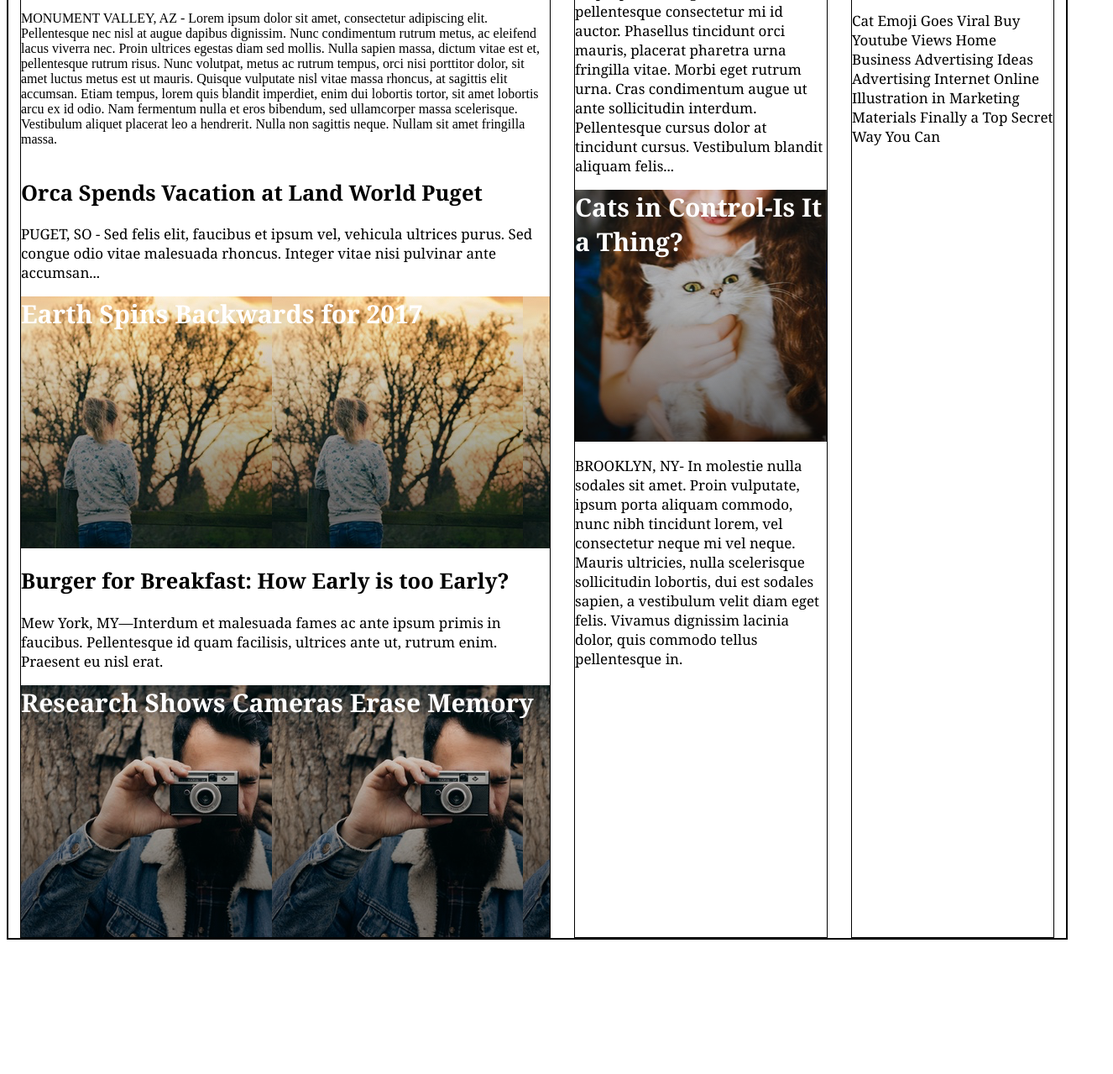
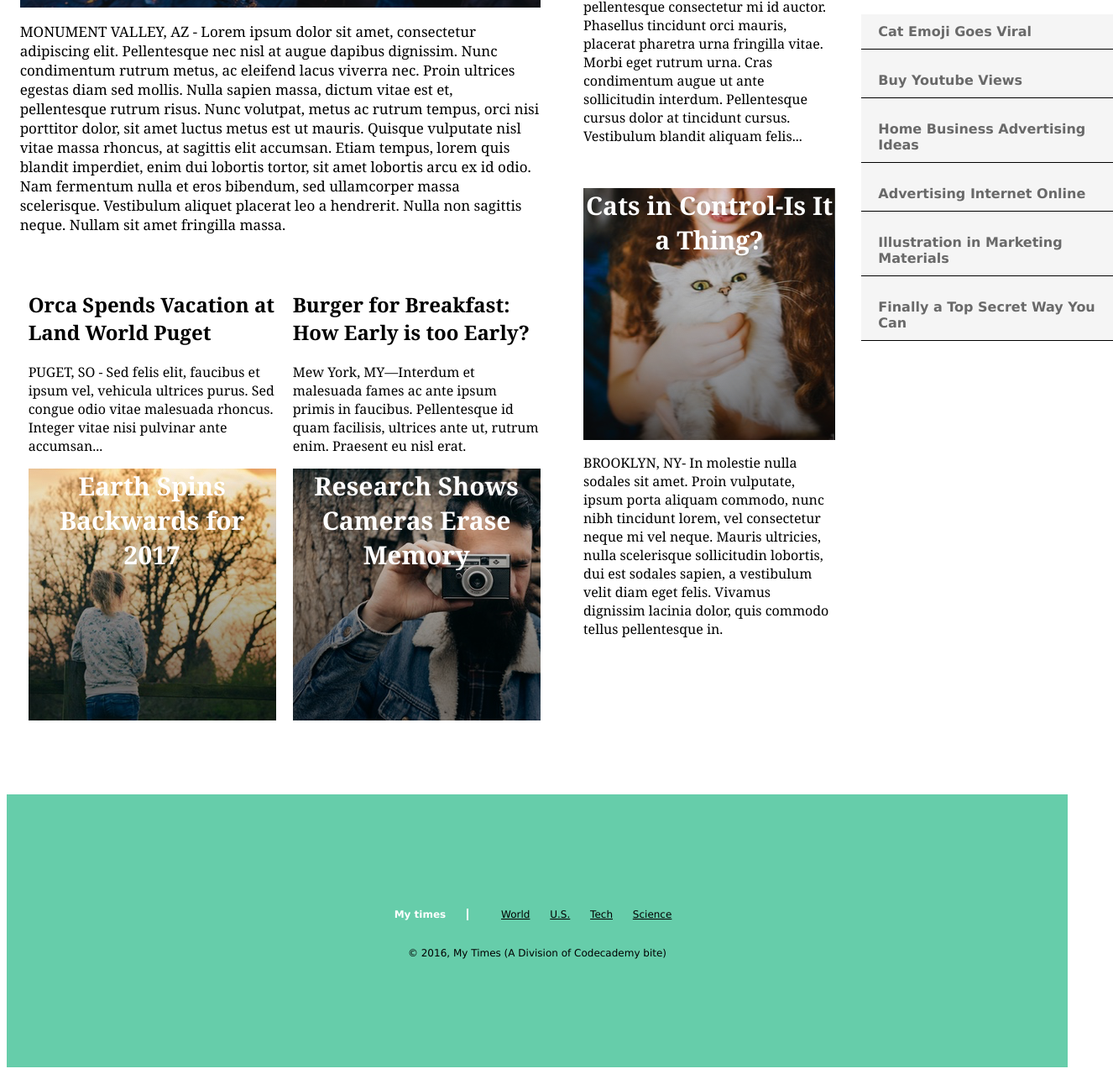
Before and after one commit to MashaKiseleva/mytimes, a plain HTML site: page index.html in a window 1280 px wide. Shown: the part 430-1709 px from the top of the page at 84% size, 1326 px wide, since content can reach past the window. Before the commit the page ends 1627 px from the top, so only its background shows below. Drawn offline with Linux system fonts and the light colour scheme.

Commit message:
final version

```diff
--- a/index.html
+++ b/index.html
@@ -74,10 +74,34 @@
         <img class="cookie" src="./resources/images/cookie.png">
         <div class="story">
           <h2>NEWS BITES</h2>
-            <p>Cat Emoji Goes Viral Buy Youtube Views Home Business Advertising Ideas Advertising Internet Online Illustration in Marketing Materials Finally a Top Secret Way You Can</p>
+          <div class=newsbites>
+            <p class="bites">Cat Emoji Goes Viral</p>
+            <p class="bites">Buy Youtube Views</p>
+            <p class="bites">Home Business Advertising Ideas</p>
+            <p class="bites">Advertising Internet Online</p>
+            <p class="bites">Illustration in Marketing Materials</p>
+            <p class="bites">Finally a Top Secret Way You Can</p>
+          </div>
         </div>
       </div>
     </div>
 
+<!-- footer container -->
+
+    <footer>
+      <div class="info">
+        <span class="mytime">My times</span>
+        <nav>
+          <span><a href="#">World</a></span>
+          <span><a href="#">U.S.</a></span>
+          <span><a href="#">Tech</a></span>
+          <span><a href="#">Science</a></span>
+        </nav>
+      </div>
+      <div class="copyrights">
+        <p>© 2016, My Times (A Division of Codecademy bite)</p>
+      </div>
+    </footer>
+
   </body>
 </html>
--- a/resources/css/style.css
+++ b/resources/css/style.css
@@ -5,7 +5,6 @@ header {
   font-weight: bold;
   width: 100%;
   height: 80px;
-  border: 1px solid black;
   align-items: center;
   position: fixed;
   background-color: white;
@@ -35,7 +34,6 @@ span a {
   align-items: center;
   padding-left: 30px;
   width: 100%;
-  border: 1px solid black;
 }
 
 .logo img {
@@ -48,13 +46,13 @@ span a {
   padding-top: 116px;
   justify-content: space-around;
   margin: 0 auto 78px auto;
-  border: 2px solid black;
+
 }
 
 .main .column {
   display: flex;
   flex-direction: column;
-  border: 1px solid black;
+
 }
 
 div {
@@ -63,7 +61,9 @@ div {
 }
 
 .column.large {
+  display: flex;
   width: 630px;
+  margin: 0px;
 }
 
 .column.medium {
@@ -77,8 +77,17 @@ div {
 .story {
 
   font-family: Georgia;
+  font-size: 16px;
+  color: black;
+  width: 300px;
+  margin: 10px;
+}
+
+.leadstory {
+  font-family: Georgia;
   font-size: 17px;
   color: black;
+  width: 620px;
 }
 
 div .image {
@@ -88,6 +97,9 @@ div .image {
   font-weight: bold;
   font-size: 30px;
   color: white;
+  margin-top: 15px;
+  text-align: center;
+  flex-direction: column;
 }
 
 div .mother {
@@ -110,3 +122,71 @@ div .research {
   background-image:
   url(../images/fallseason.png);
 }
+
+.stories {
+  display: flex;
+  margin-top: 20px;
+  justify-content: space-between;
+}
+
+.column.stories {
+  display: flex;
+}
+
+.newsbites {
+  background-color: WhiteSmoke;
+  font-family: Verdana;
+  font-size: 12px;
+  color: DimGray;
+}
+
+.bites {
+  display: flex;
+  font-size: 16px;
+  font-weight: bold;
+  border-bottom: solid 1px black;
+  padding: 11px 20px;
+}
+
+footer {
+  display: flex;
+  width: 100%;
+  height: 325px;
+  justify-content: center;
+  align-items: center;
+  background-color: MediumAquamarine;
+  margin: auto;
+  font-family: Verdana;
+  font-size: 12px;
+  flex-direction: column;
+}
+
+.mytime {
+  font-family: Verdana;
+  font-size: 12px;
+  font-weight: bold;
+  color: white;
+  padding-right: 25px;
+  display: inline-block;
+  border-right: solid 2px white;
+}
+
+.info {
+  display: block;
+}
+
+.copyrights {
+  display: block;
+  font-family: Verdana;
+  font-size: 12px;
+}
+
+footer nav {
+  display: inline-block;
+  padding-left: 25px;
+}
+
+nav span {
+  display: inline-block;
+  padding: 20px 10px;
+}
```
